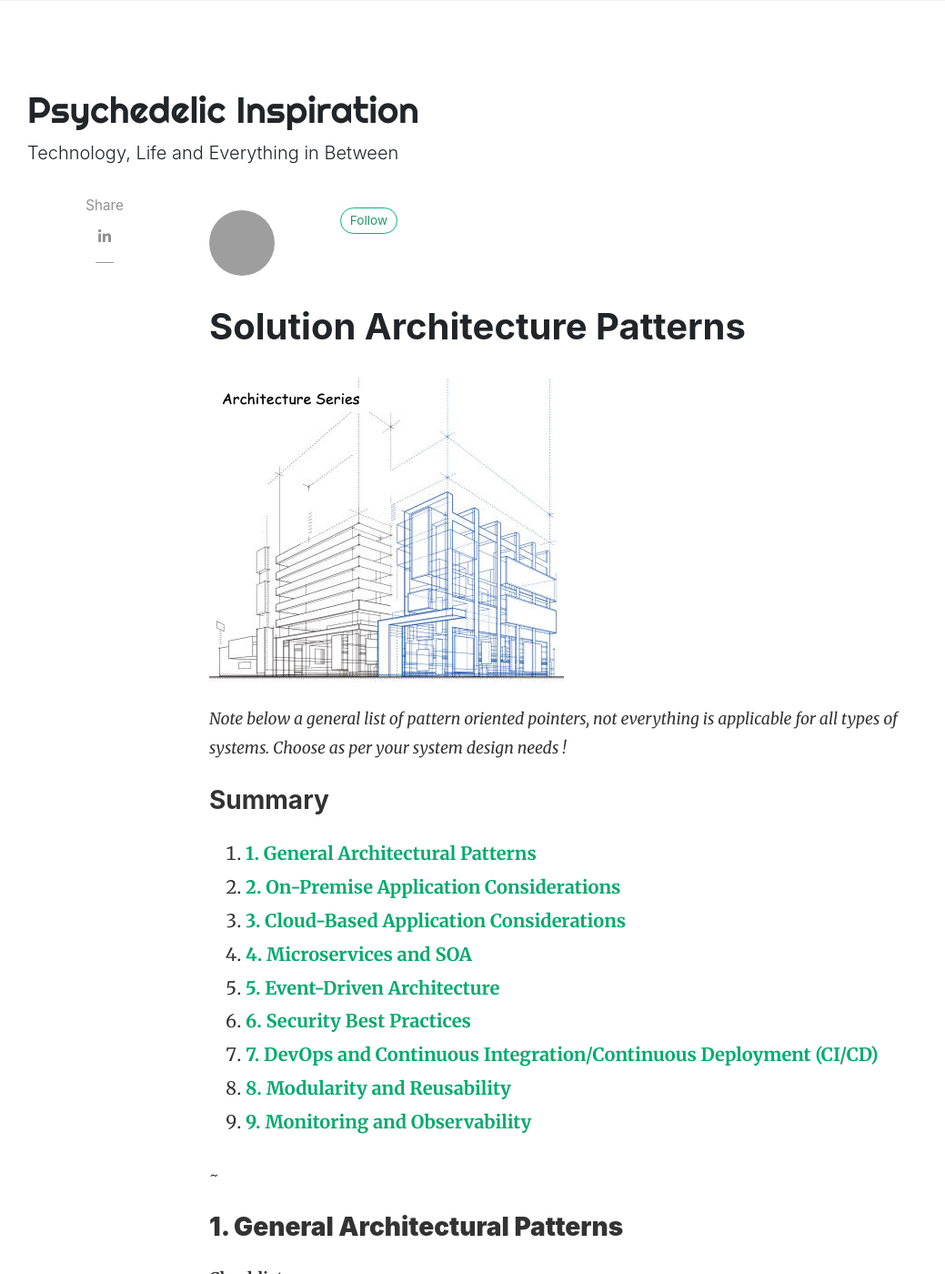
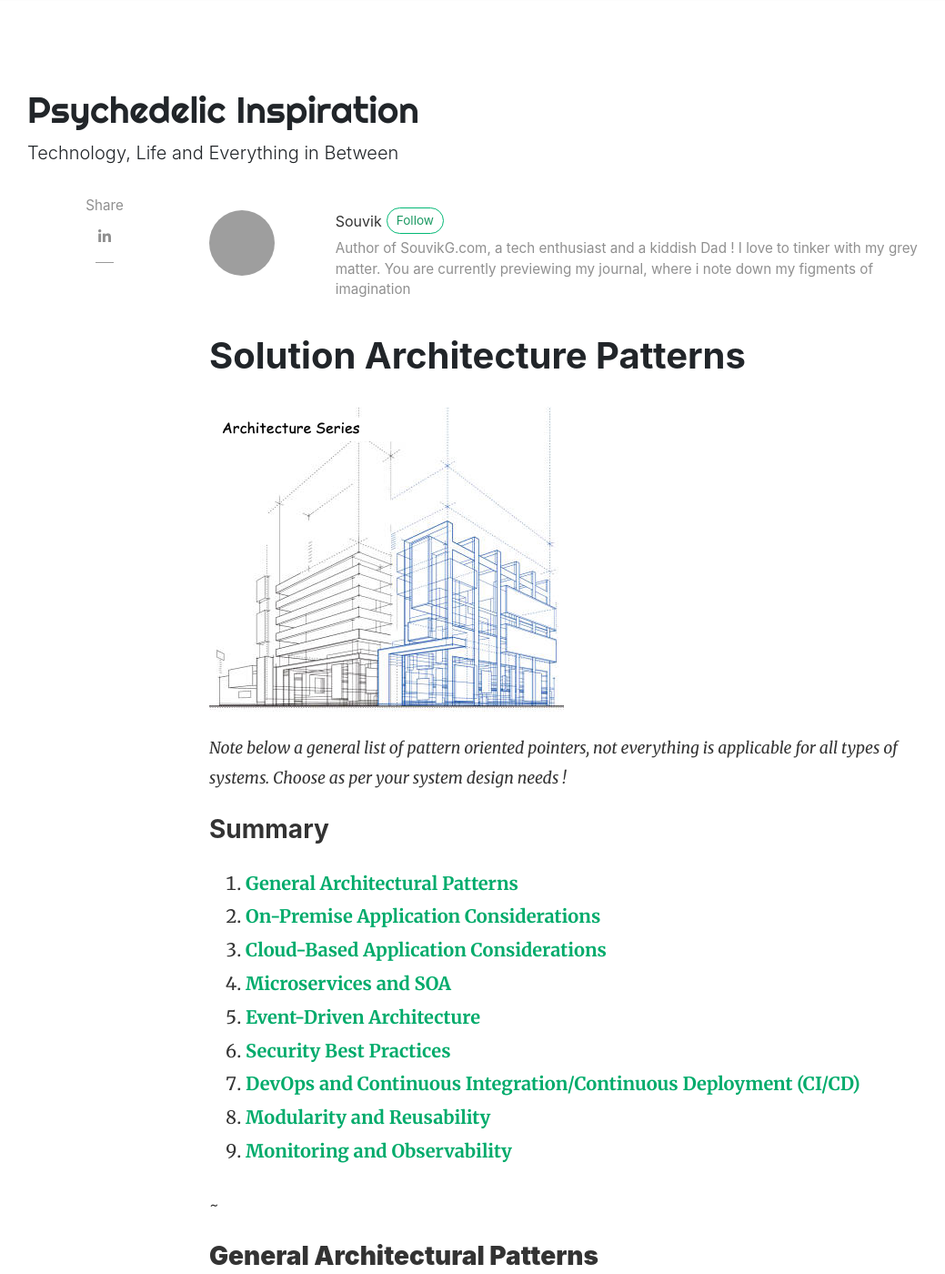
Before and after one commit to arcdesign/arcdesign.github.io, a Jekyll site: the page built from _posts/2024-08-14-arc-patterns.md, in a window 1280 px wide and 1400 px high. Shown: the whole window at 91% size, without its empty margins (55-1094 px from the left). Built offline with Jekyll 4.4.1, drawn with Linux system fonts in a browser that asks for light colours; nearby versions of some CDN libraries; comment, search, counter and statistics services are not loaded; some of the changed text lies outside the part shown; grey boxes are pictures that could not be loaded.

Commit message:
fix authors

```diff
--- a/_posts/2024-08-14-arc-patterns.md
+++ b/_posts/2024-08-14-arc-patterns.md
@@ -1,7 +1,7 @@
 ---
 layout: post
 title:  "Solution Architecture Patterns"
-author: Souvik
+author: souvik
 categories: [ architecture, patterns ]
 image: assets/images/arcseries.png
 beforetoc: "Note below a general list of pattern oriented pointers, not everything is applicable for all types of systems. Choose as per your system design needs !"
@@ -11,7 +11,7 @@ hidden: true
 ---
 
 ~
-### **1. General Architectural Patterns**
+### **General Architectural Patterns**
 
 **Checklist:**
 
@@ -38,7 +38,7 @@ hidden: true
 - How are dependencies managed within the architecture?
 
 ~
-### **2. On-Premise Application Considerations**
+### **On-Premise Application Considerations**
 
 **Checklist:**
 
@@ -65,7 +65,7 @@ hidden: true
 - How does the architecture ensure data and application security in an on-premise environment?
 
 ~
-### **3. Cloud-Based Application Considerations**
+### **Cloud-Based Application Considerations**
 
 **Checklist:**
 
@@ -92,7 +92,7 @@ hidden: true
 - What strategies are in place for hybrid or multi-cloud deployments?
 
 ~
-### **4. Microservices and SOA**
+### **Microservices and SOA**
 
 **Checklist:**
 
@@ -119,7 +119,7 @@ hidden: true
 - What challenges have been encountered with microservices, and how are they addressed?
 
 ~
-### **5. Event-Driven Architecture**
+### **Event-Driven Architecture**
 
 **Checklist:**
 
@@ -146,7 +146,7 @@ hidden: true
 - What are the benefits and challenges of using an event-driven architecture in this system?
 
 ~
-### **6. Security Best Practices**
+### **Security Best Practices**
 
 **Checklist:**
 
@@ -173,7 +173,7 @@ hidden: true
 - How does the architecture ensure compliance with security regulations and standards?
 
 ~
-### **7. DevOps and Continuous Integration/Continuous Deployment (CI/CD)**
+### **DevOps and Continuous Integration/Continuous Deployment (CI/CD)**
 
 **Checklist:**
 
@@ -200,7 +200,7 @@ hidden: true
 - What strategies are in place for rollbacks and disaster recovery during deployment?
 
 ~
-### **8. Modularity and Reusability**
+### **Modularity and Reusability**
 
 **Checklist:**
 
@@ -227,7 +227,7 @@ hidden: true
 - What practices are in place to ensure consistency across reusable components?
 
 ~
-### **9. Monitoring and Observability**
+### **Monitoring and Observability**
 
 **Checklist:**
 
```
Also changed, not shown: _posts/2024-08-14-compliance-governance.md (+1 -1 lines), _posts/2024-08-14-quality-attributes.md (+3 -3 lines).
